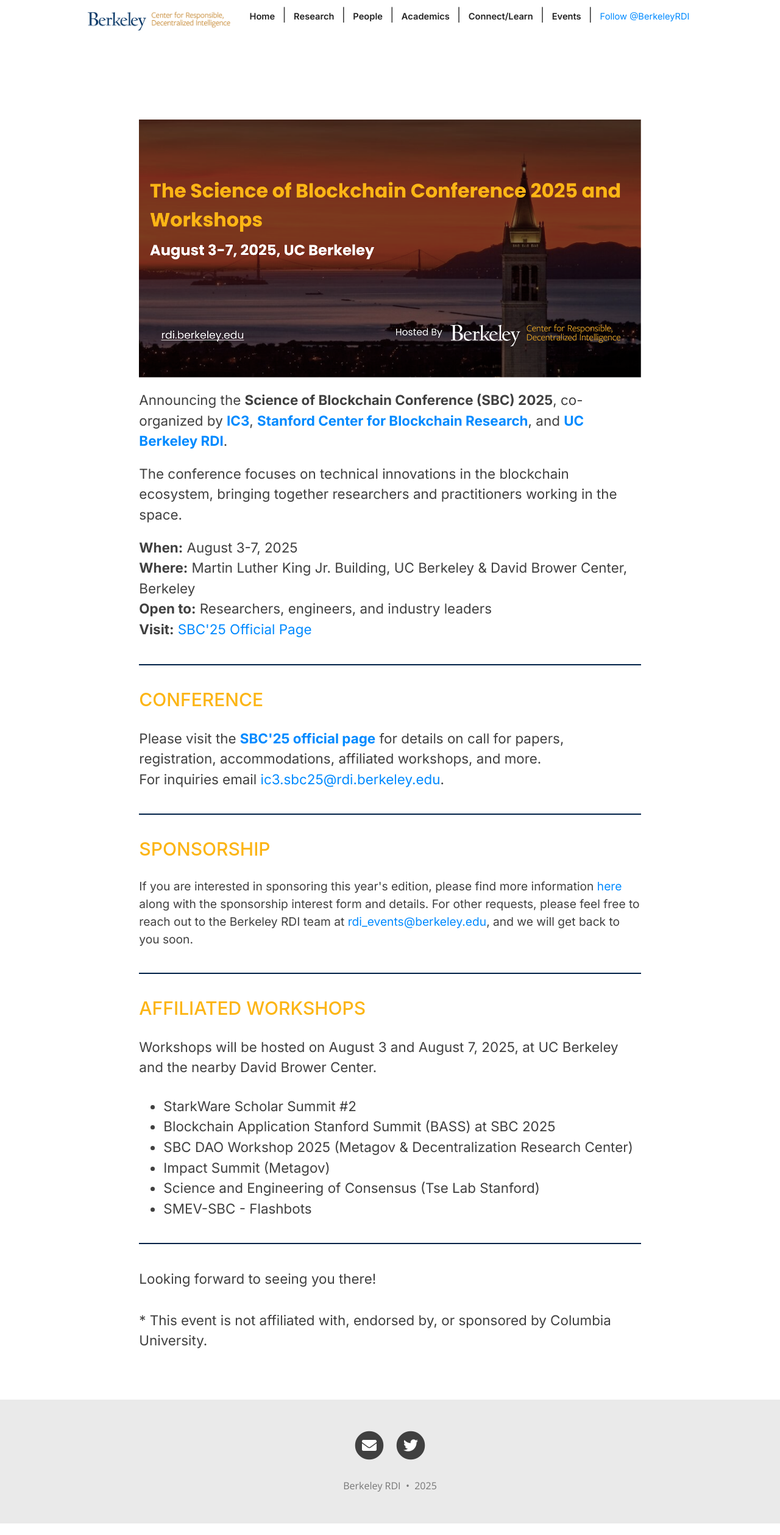
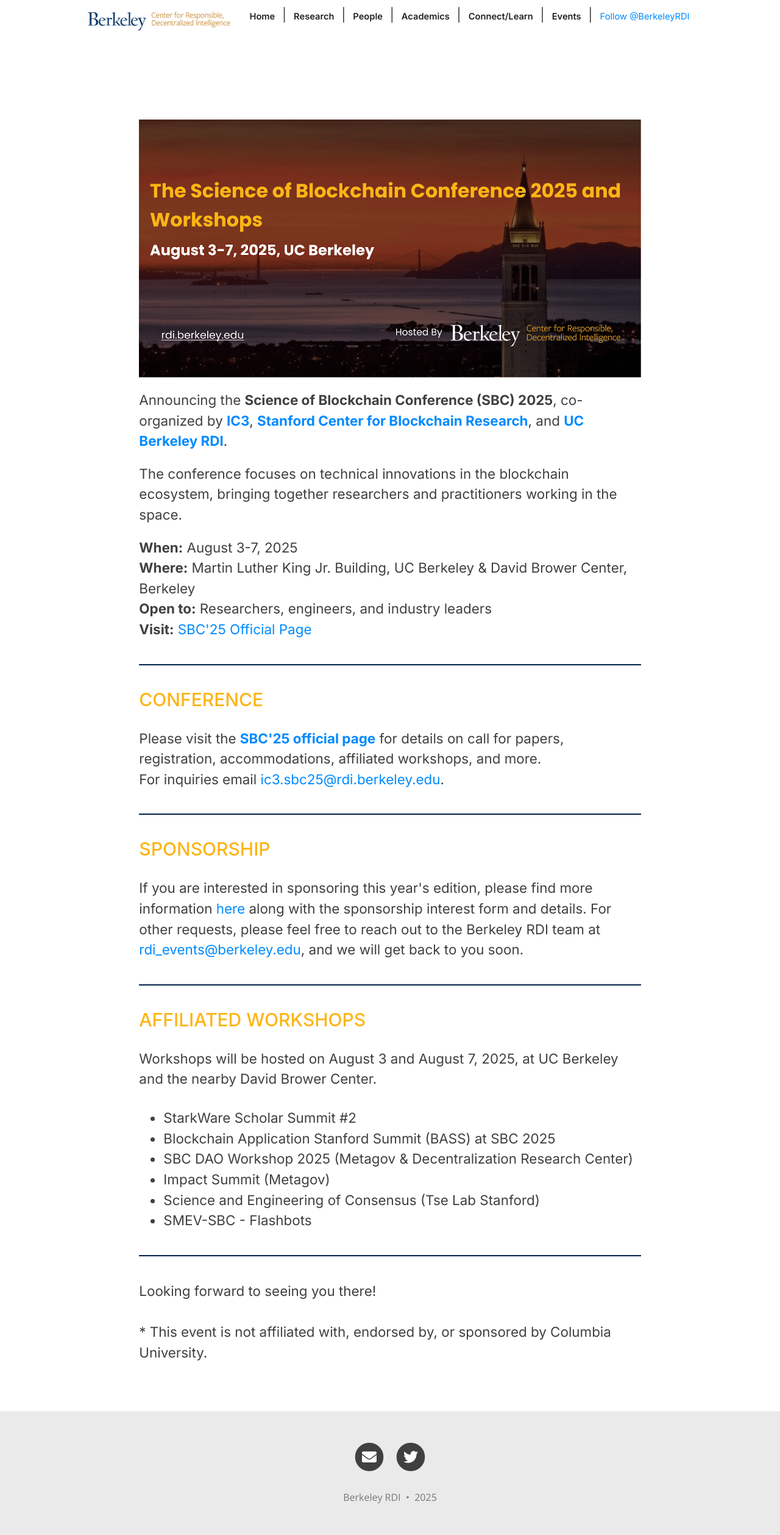
Before and after one commit to rdi-berkeley/SBC2025, a Jekyll site: the page built from index.md, in a window 1280 px wide. Shown: the whole page at 61% size. Built offline with Jekyll 4.4.1, drawn with Linux system fonts in a browser that asks for light colours; nearby versions of some CDN libraries; comment, search, counter and statistics services are not loaded.

Commit message:
change font size

```diff
--- a/_layouts/home.html
+++ b/_layouts/home.html
@@ -79,7 +79,7 @@ cover-img: "assets/img/SBC25-Banner.png"
 <hr style="border: 0; height: 2px; background-color: #002147; margin-top: 40px; margin-bottom: 40px;">
 
 <h1 style="text-align: left; font-size: 30px; color: #fcb515;">SPONSORSHIP</h1>
-<p style="text-align: left; font-size: 1.2rem;">
+<p style="text-align: left; font-size: 1.4rem;">
   If you are interested in sponsoring this year's edition, please find more information <a href="https://docs.google.com/presentation/d/1IpCWgga-yASLNdEWhXXdWhjZoGedcWzH/edit?usp=sharing&ouid=106127745259358737285&rtpof=true&sd=true">here</a> along with the sponsorship interest form and details. For other requests, please feel free to reach out to the Berkeley RDI team at <a href="mailto:rdi_events@berkeley.edu">rdi_events@berkeley.edu</a>, and we will get back to you soon.
 </p>
 
```
